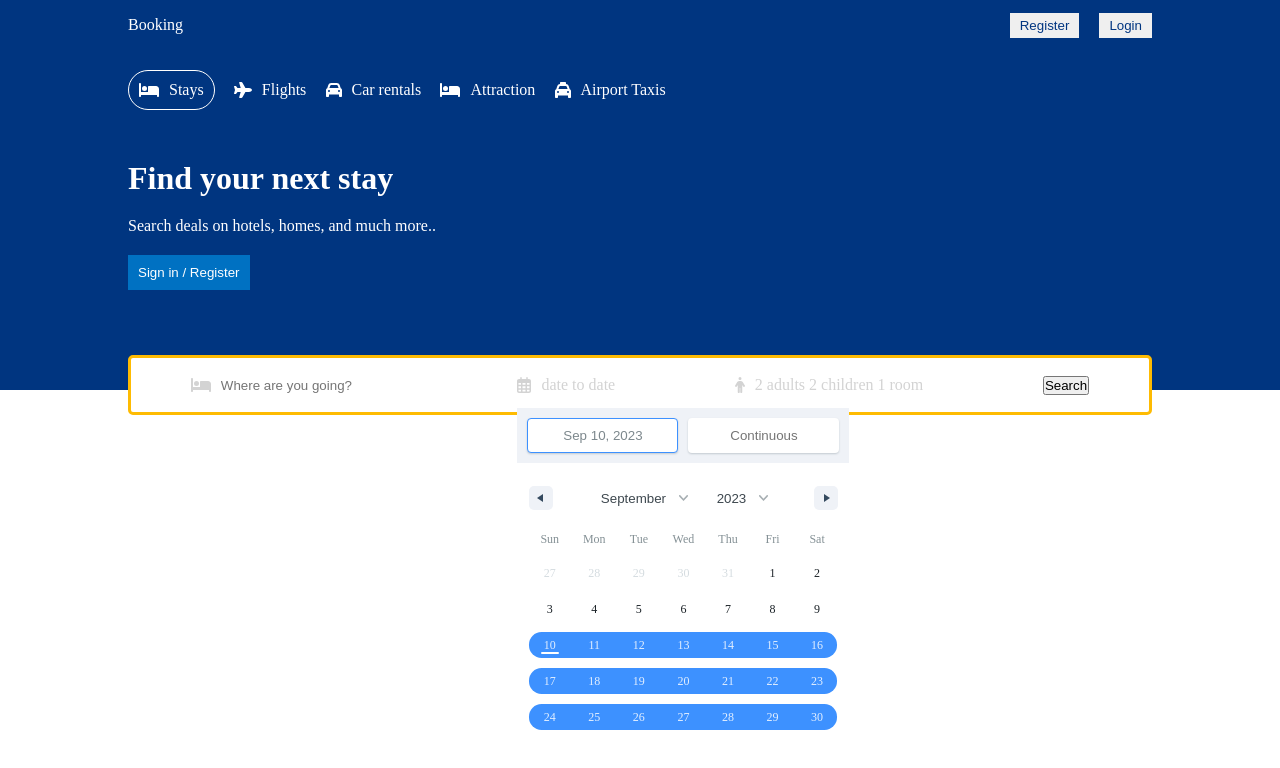
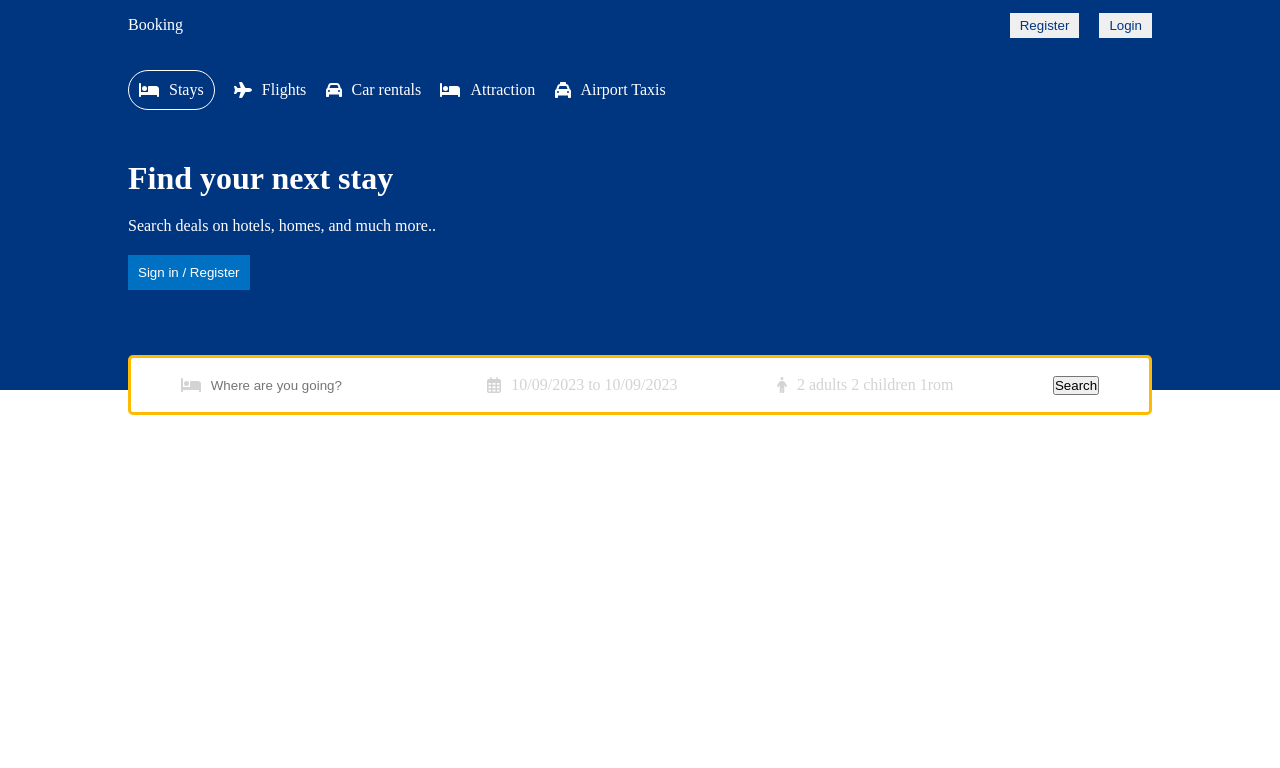
Before and after one commit to JavokhirTursunboev/booking, a React (Create React App) app: page / in a window 1280 px wide. Shown: the top 768 px of the page. Built offline with nearby package versions, Linux system fonts and the light colour scheme.

Commit message:
date choose is done

```diff
--- a/src/components/header/Header.jsx
+++ b/src/components/header/Header.jsx
@@ -14,11 +14,13 @@ import { DateRange } from "react-date-range";
 import "react-date-range/dist/styles.css"; // main style file
 import "react-date-range/dist/theme/default.css"; // theme css file
 
+import { format } from "date-fns";
 function Header() {
+  const [open, setOpen] = useState(false);
   const [date, setDate] = useState([
     {
       startDate: new Date(),
-      endDate: null,
+      endDate: new Date(),
       key: "selection",
     },
   ]);
@@ -68,7 +70,11 @@ function Header() {
           </div>
           <div className="headerSearchItem">
             <FontAwesomeIcon icon={faCalendarDays} className="headerIcon" />
-            <span className="headerSearchText">date to date</span>
+            <span onClick={() => setOpen(!open)} className="headerSearchText">
+              {`${format(date[0].startDate, "dd/MM/yyyy")} to
+            ${format(date[0].endDate, "dd/MM/yyyy")}`}
+            </span>
+            {open && (
               <DateRange
                 editableDateInputs={true}
                 onChange={(item) => setDate([item.selection])}
@@ -76,10 +82,11 @@ function Header() {
                 ranges={date}
                 className="date"
               />
+            )}
           </div>
           <div className="headerSearchItem">
             <FontAwesomeIcon icon={faPerson} className="headerIcon" />
-            <span className="headerSearchText">2 adults 2 children 1 room</span>
+            <span className="headerSearchText"> 2 adults 2 children 1rom</span>
           </div>
           <div className="headerSearchItem">
             <button className="searchBtn">Search</button>
```
Lines whose indentation alone changed are shown as unchanged.
